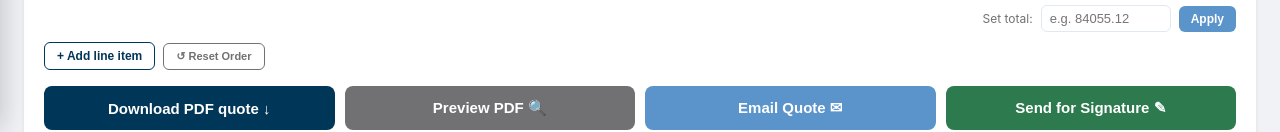
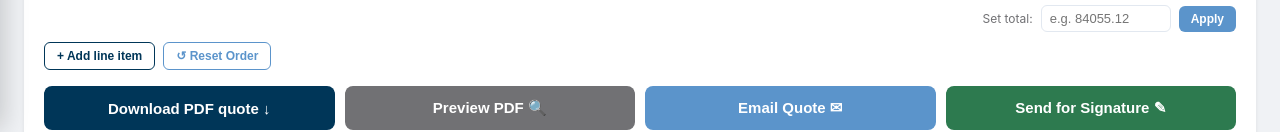
Before and after one commit to clemmonsmc/tekstream-quote-tool, a website: page index.html in a window 1280 px wide. Shown: the part 671-803 px from the top of the page. Drawn offline with nearby package versions, Linux system fonts and the light colour scheme; no server answers.

Commit message:
Restyle Reset Order button: blue border/text instead of muted gray
The muted gray styling (#717174 on transparent) made the button look
disabled even though it was fully functional. Switched to TekStream
secondary blue (#5B94CB) to match the visual weight of '+ Add line item'
and signal clearly that it's clickable.

```diff
--- a/index.html
+++ b/index.html
@@ -175,7 +175,7 @@ tr.drag-over-bottom td{box-shadow:inset 0 -3px 0 0 #003658}
     </div>
     <div style="margin-top:10px;display:flex;gap:8px;align-items:center;flex-wrap:wrap">
       <button class="btn btn-sm" style="background:transparent;border:1.5px solid #003658;color:#003658" onclick="addRow()">+ Add line item</button>
-      <button class="btn btn-sm" style="background:transparent;border:1.5px solid #717174;color:#717174;font-size:11px" onclick="resetSort()" title="Restore original order (as imported)">&#8634; Reset Order</button>
+      <button class="btn btn-sm" style="background:transparent;border:1.5px solid #5B94CB;color:#5B94CB" onclick="resetSort()" title="Restore original order (as imported)">&#8634; Reset Order</button>
     </div>
     <div class="btn-row">
       <button class="btn dl-btn" onclick="downloadPdf()">Download PDF quote &#8595;</button>
```
